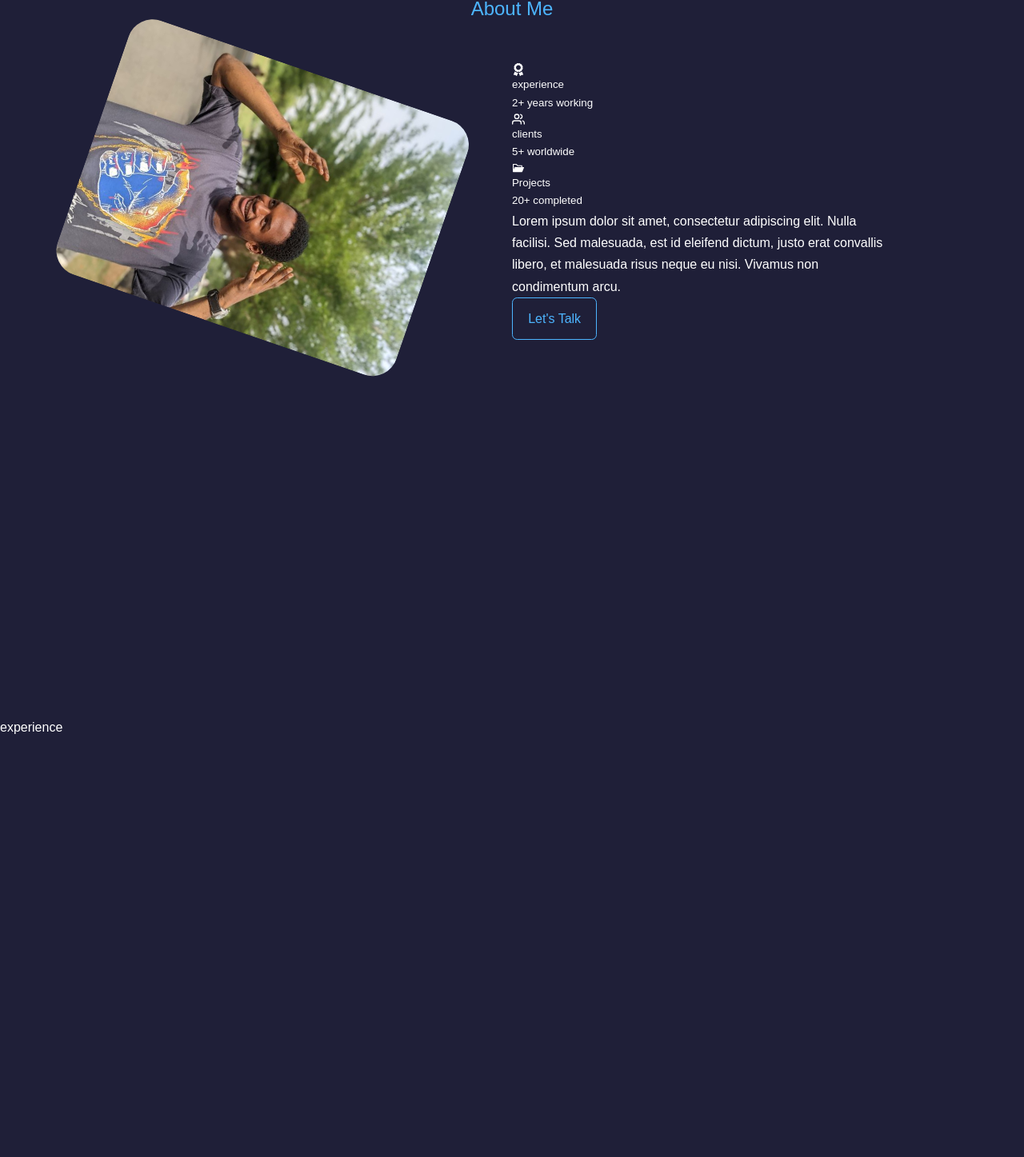
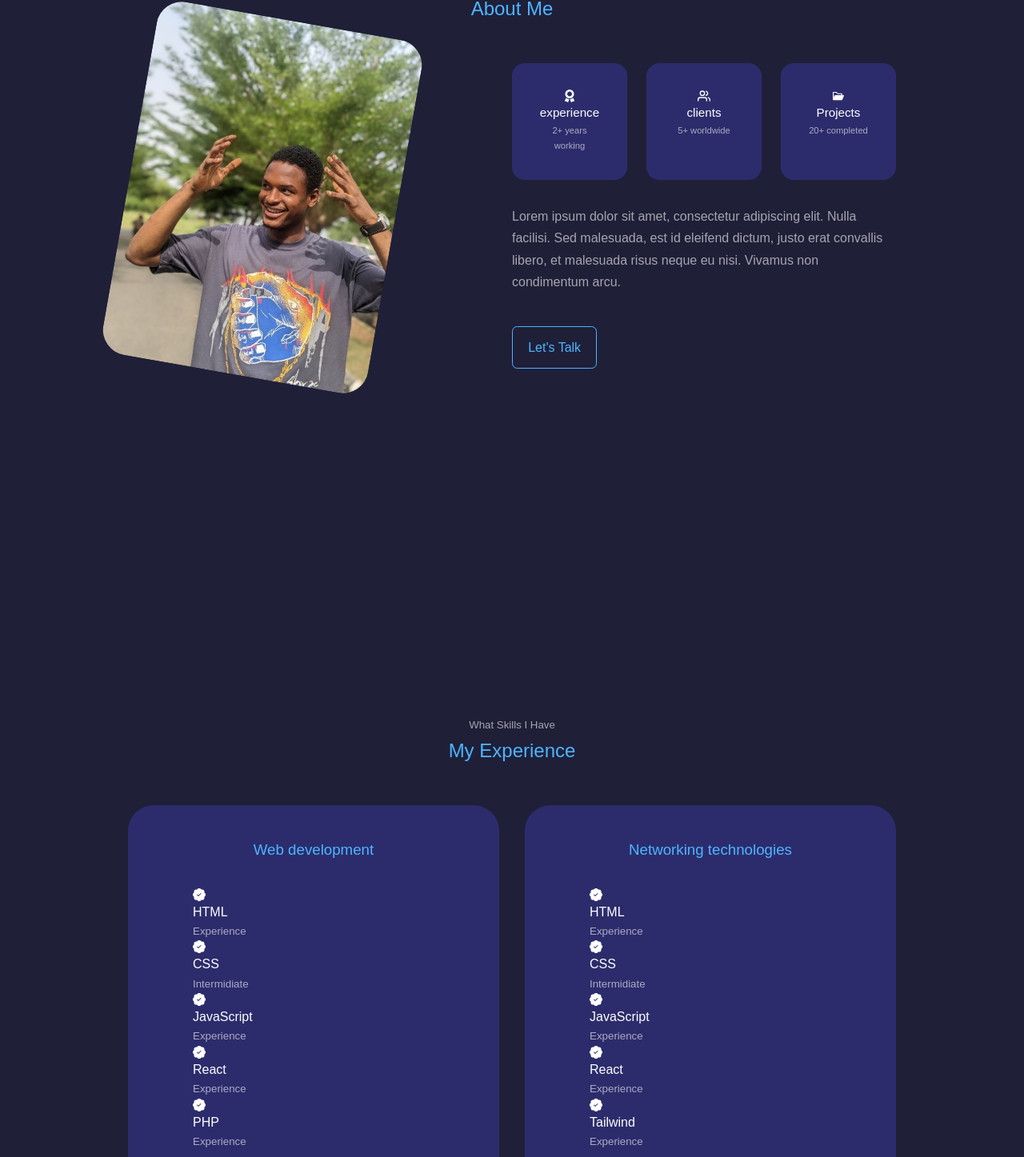
Before and after one commit to millyMilly1/Personal-Portfolio, a React (Create React App) app in the folder personal-portfolio/: page / in a window 1280 px wide. Shown: the part 960-2407 px from the top of the page at 80% size. Built offline with nearby package versions, Linux system fonts and the light colour scheme.

Commit message:
experience

```diff
--- a/personal-portfolio/src/components/about/about.css
+++ b/personal-portfolio/src/components/about/about.css
@@ -18,7 +18,7 @@
  .about__me-image{
     border-radius: 2rem;
     overflow: hidden;
-    transform: rotate(109deg);
+    transform: rotate(10deg);
     transition: var(--transition);
 
 }
@@ -27,6 +27,84 @@
 }
 
 .about__cards{
-
+    display: grid;
+    grid-template-columns: repeat(3, 12fr);
+    gap: 1.5rem;
 
 }
+
+.about__card{
+    background: var(--color-bg-variant);
+    border: 1px solid transparent;
+    border-radius: 1rem;
+    padding: 2rem;
+    text-align: center;
+    transition: var(--transition);
+}
+
+.about__card:hover{
+    background: transparent;
+    border-color: var(--color-primary);
+    font-size: 1.4rem;
+    margin-bottom: 0.5rem;
+}
+
+.about__card h5 {
+    font-size: 0.95rem;
+}
+
+.about__card small{
+    font-size: 0.7rem;
+    color: var(--color-light);
+}
+
+ .about__content p {
+    margin: 2rem 0 2.6rem;
+    color: var(--color-light);
+ }
+
+ /* ============ medium devices ========== */
+@media screen and (max-width: 1024px){
+  .about__container{
+    grid-template-columns: 1fr;
+    gap: 0;
+  }
+  .about__content p{
+    margin: 1rem o 1.5rem;
+  }
+  .about__me{
+    width: 43%;
+    margin: 0.5rem auto 3rem;
+   }
+   .about__cards{
+    grid-template-columns: 1fr 1fr;
+    gap: 1rem;
+    margin: 3rem;
+   }
+   .about__content{
+    text-align: center;
+   }
+   .about__content p {
+    margin: 1.5rem 0;
+   }
+
+ }
+
+ /* ============ small devices  ========== */
+ @media screen and (max-width:600px) {
+
+   .about__me{
+    width: 65%;
+    margin: 0 auto 3rem;
+   }
+   .about__cards{
+    grid-template-columns: 1fr 1fr;
+    gap: 1rem;
+   }
+   .about__content{
+    text-align: center;
+   }
+   .about__content p {
+    margin: 1.5rem 0;
+   }
+ }
--- a/personal-portfolio/src/components/experience/experience.css
+++ b/personal-portfolio/src/components/experience/experience.css
@@ -0,0 +1,26 @@
+.experience__container{
+    display: grid;
+    grid-template-columns: 1fr 1fr;
+    gap: 2rem;
+    /* background-color: red; */
+}
+
+.experience__container > div {
+    background: var(--color-bg-variant);
+    padding: 2.4rem 5rem;
+    border-radius: 2rem;
+    border: 1px solid transparent;
+    transition: var(--transition);
+}
+
+.experience__container > div:hover {
+    background: transparent;
+    border-color: var(--color-primary-variant);
+    cursor: default;
+}
+
+.experience__container > div h3{
+    text-align: center;
+    margin-bottom: 2rem;
+    color: var(--color-primary);
+}
--- a/personal-portfolio/src/components/experience/experience.jsx
+++ b/personal-portfolio/src/components/experience/experience.jsx
@@ -1,9 +1,79 @@
 import React from 'react';
 import "./experience.css";
+import { BsFillPatchCheckFill } from "react-icons/bs";
 
 const experience = () => {
   return (
-    <section id='experience'> experience </section>
+
+    <section id='experience'>
+      <h5>What Skills I Have</h5>
+        <h2>My Experience</h2>
+
+        <div className='container experience__container'>
+          <div className='experience__frontend'>
+          <h3>Web development</h3>
+          <div className='experience__content'>
+            <article className='experience__details'>
+              <BsFillPatchCheckFill />
+              <h4>HTML</h4>
+              <small className='text-light'>Experience</small>
+            </article>
+            <article className='experience__details'>
+              <BsFillPatchCheckFill />
+              <h4>CSS</h4>
+              <small className='text-light'>Intermidiate</small>
+            </article>
+            <article className='experience__details'>
+              <BsFillPatchCheckFill />
+              <h4>JavaScript</h4>
+              <small className='text-light'>Experience</small>
+            </article>
+            <article className='experience__details'>
+              <BsFillPatchCheckFill />
+              <h4>React</h4>
+              <small className='text-light'>Experience</small>
+            </article>
+            <article className='experience__details'>
+              <BsFillPatchCheckFill />
+              <h4>PHP</h4>
+              <small className='text-light'>Experience</small>
+            </article>
+          </div>
+          </div>
+
+          <div className='experience__backend'>
+          <h3>Networking technologies</h3>
+          <div className='experience__content'>
+            <article className='experience__details'>
+              <BsFillPatchCheckFill />
+              <h4>HTML</h4>
+              <small className='text-light'>Experience</small>
+            </article>
+            <article className='experience__details'>
+              <BsFillPatchCheckFill />
+              <h4>CSS</h4>
+              <small className='text-light'>Intermidiate</small>
+            </article>
+            <article className='experience__details'>
+              <BsFillPatchCheckFill />
+              <h4>JavaScript</h4>
+              <small className='text-light'>Experience</small>
+            </article>
+            <article className='experience__details'>
+              <BsFillPatchCheckFill />
+              <h4>React</h4>
+              <small className='text-light'>Experience</small>
+            </article>
+            <article className='experience__details'>
+              <BsFillPatchCheckFill />
+              <h4>Tailwind</h4>
+              <small className='text-light'>Experience</small>
+            </article>
+          </div>
+          </div>
+        </div>
+
+     </section>
   )
 }
 
--- a/personal-portfolio/src/components/header/header.css
+++ b/personal-portfolio/src/components/header/header.css
@@ -72,12 +72,12 @@ header{
 }
 
 /* ============ small devices  ========== */
-@media screen and (max-width:1024px) {
+@media screen and (max-width:600px) {
     header{
         height: 150vh;
     }
-    /* .header__socials, .scroll__down{
+     .header__socials, .scroll__down{
         display: none;
 
-    } */
+    }
 }
```
